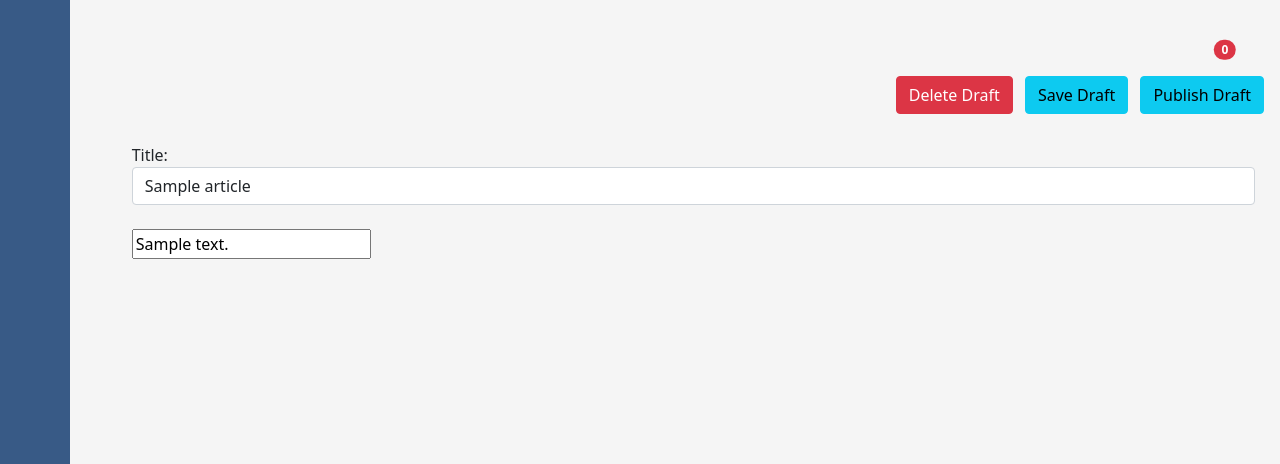
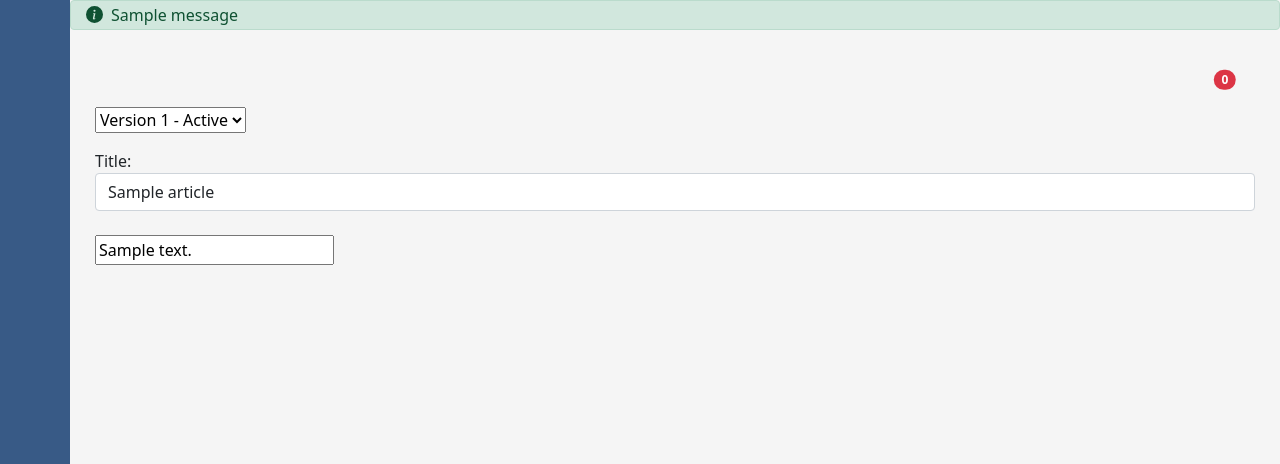
Before and after one commit to dpmumme12/Knowledge-Share, a Django app: page /Article/Edit/1 in a window 1280 px wide. Shown: the top 464 px of the page. Run offline with Django 4.2, Linux system fonts and the light colour scheme; tables that the repository leaves empty hold one stand-in row (Sample ...); one stand-in notice (Sample message) is shown; some libraries are stand-ins or nearby versions.

Commit message:
added style to alerts

```diff
--- a/SimpleKB/knowledgebase/urls.py
+++ b/SimpleKB/knowledgebase/urls.py
@@ -8,6 +8,6 @@ urlpatterns = [
     path('KnowledgeBase', KnowledgeBaseView.as_view(), name='knowledgebase'),
     path('Article/Create', ArticleEditView.as_view(), name='article_create'),
     path('Article/Edit/<int:article_id>', ArticleEditView.as_view(), name='article_edit'),
-    path('Article/Delete.<int:pk>', ArticleDeleteView.as_view(), name='article_delete'),
+    path('Article/Delete/<int:pk>', ArticleDeleteView.as_view(), name='article_delete'),
     path('Article/ImageUpload', ArticleImageUploadView.as_view(), name='article_image_upload'),
 ]
--- a/SimpleKB/knowledgebase/views.py
+++ b/SimpleKB/knowledgebase/views.py
@@ -4,6 +4,7 @@ from django.views.generic import View, DeleteView
 from django.http import JsonResponse
 from django.views.decorators.csrf import csrf_exempt
 from django.utils.decorators import method_decorator
+from django.contrib import messages
 from datetime import datetime
 from .forms import ArticleForm
 from .models import Article, ArticleImage
@@ -18,6 +19,7 @@ class DashboardView(View):
 class KnowledgeBaseView(View):
 
     def get(self, request):
+        messages.add_message(request, messages.INFO, 'Hello world.')
         return render(request, 'knowledgebase/knowledgebase.html')
 
 
@@ -33,10 +35,12 @@ class ArticleEditView(View):
             )
             return redirect('knowledgebase:article_edit', article_id=article.id)
 
-        article = get_object_or_404(Article, id=article_id)
+        current_article = get_object_or_404(Article, id=article_id)
+        article_versions = Article.objects.filter(uuid=current_article.uuid)
         return render(request, self.template_name, {
-            'ArticleForm': ArticleForm(instance=article),
-            'article': article,
+            'ArticleForm': ArticleForm(instance=current_article),
+            'article_versions': article_versions,
+            'article': current_article,
         })
 
     def post(self, request, article_id):
--- a/SimpleKB/static/global.css
+++ b/SimpleKB/static/global.css
@@ -1,5 +1,18 @@
 body  {
     background-color: rgb(245, 245, 245);
+}
+
+/* .col-1 {
+    width: 70px;
+}
+
+.col {
+    padding-left: 3%;
+} */
+
+.t {
+    flex: 0 0 auto;
+    width: 70px;
 }
 
 .rounded-corners {
@@ -66,6 +79,28 @@ body  {
     font-size: 12px;
 }
 
+.alert {
+    height: 30px;
+    margin: auto;
+    line-height:30px;
+    padding:0px 15px;
+    padding-bottom: 1px;
+}
+
+.alert-close-button {
+  position: absolute;
+  right: 0;
+  padding-right: 1rem;
+  color: #000;
+}
+
+.alert-close-button:hover {
+    cursor: pointer;
+    color: #000;
+    text-decoration: none;
+    opacity: 0.55;
+}
+
 
 
 @media all and (max-width:992px) {
--- a/SimpleKB/templates/blocks/desktop_navbar.html
+++ b/SimpleKB/templates/blocks/desktop_navbar.html
@@ -1,7 +1,7 @@
 {% url 'knowledgebase:dashboard' as dashboard_url %}
 {% url 'knowledgebase:knowledgebase' as knowledgebase_url %}
 
-<div class="col-1 g-0 nav-bar-desktop">
+<div class="t g-0 nav-bar-desktop">
     <div class="nav-bar-col nav-bg-color text-break">
       <ul class="nav flex-column">
         <li class="nav-item">
--- a/SimpleKB/templates/knowledgebase/article_edit.html
+++ b/SimpleKB/templates/knowledgebase/article_edit.html
@@ -8,7 +8,17 @@
 {% endblock styles %}
 
 {% block body %}
-<div class="pb-1 pt-4 text-end">
+<div class="editor-wrapper">
+    <div class="pb-3">
+        <div class="d-inline-block">
+            <select>
+                {% for version in article_versions %}
+                    <option>Version {{version.version}} - {{version.get_article_status_display}}</option>
+                {% endfor %}
+            </select>
+        </div>
+        <div class="d-inline-block float-end">
+            {% if article.article_status == article.Status.DRAFT %}
                 <div class="pe-2 d-inline-block">
                     <form action="{% url 'knowledgebase:article_delete' article.id%}" method="post" class="d-inline-block">
                         {% csrf_token %}
@@ -21,8 +31,14 @@
                 <div class="pe-3 d-inline-block">
                     <button class="btn btn-info" type="submit" name="SubmitButton" value={{article.Status.ACTIVE}} form="ArticleForm">Publish Draft</button>
                 </div>
+            {% else %}
+                <div class="pe-2 d-inline-block">
+
                 </div>
-<div class="editor-wrapper">
+            {% endif %}
+        </div>
+    </div>
+
     <form method="post" id="ArticleForm">
         {% csrf_token %}
         <div class="pb-4">
--- a/SimpleKB/templates/layouts/base_knowledgebase.html
+++ b/SimpleKB/templates/layouts/base_knowledgebase.html
@@ -2,6 +2,18 @@
 {% load static %}
 
 {% block main %}
+<svg xmlns="http://www.w3.org/2000/svg" style="display: none;">
+  <symbol id="check-circle-fill" fill="currentColor" viewBox="0 0 16 16">
+    <path d="M16 8A8 8 0 1 1 0 8a8 8 0 0 1 16 0zm-3.97-3.03a.75.75 0 0 0-1.08.022L7.477 9.417 5.384 7.323a.75.75 0 0 0-1.06 1.06L6.97 11.03a.75.75 0 0 0 1.079-.02l3.992-4.99a.75.75 0 0 0-.01-1.05z"/>
+  </symbol>
+  <symbol id="info-fill" fill="currentColor" viewBox="0 0 16 16">
+    <path d="M8 16A8 8 0 1 0 8 0a8 8 0 0 0 0 16zm.93-9.412-1 4.705c-.07.34.029.533.304.533.194 0 .487-.07.686-.246l-.088.416c-.287.346-.92.598-1.465.598-.703 0-1.002-.422-.808-1.319l.738-3.468c.064-.293.006-.399-.287-.47l-.451-.081.082-.381 2.29-.287zM8 5.5a1 1 0 1 1 0-2 1 1 0 0 1 0 2z"/>
+  </symbol>
+  <symbol id="exclamation-triangle-fill" fill="currentColor" viewBox="0 0 16 16">
+    <path d="M8.982 1.566a1.13 1.13 0 0 0-1.96 0L.165 13.233c-.457.778.091 1.767.98 1.767h13.713c.889 0 1.438-.99.98-1.767L8.982 1.566zM8 5c.535 0 .954.462.9.995l-.35 3.507a.552.552 0 0 1-1.1 0L7.1 5.995A.905.905 0 0 1 8 5zm.002 6a1 1 0 1 1 0 2 1 1 0 0 1 0-2z"/>
+  </symbol>
+</svg>
+
 <div class="container-fluid">
   <div class="row">
     <!--   Desktop Navbar    -->
@@ -11,6 +23,18 @@
     <!--   Main body    -->
     <div class="col g-0">
       <div class="main-body text-break">
+        {% if messages %}
+          {% for message in messages %}
+            <div id="message_{{ forloop.counter }}"
+                {% if message.tags %} class="alert alert-{{message.tags}} d-flex align-items-center alert-dismissible fade show animate__animated animate__fadeInDown"
+                {% endif %}>
+                <svg class="bi flex-shrink-0 me-2" width="17" height="17" role="img" aria-label="Info:"><use xlink:href="#info-fill"/></svg>
+                {{ message }}
+
+              <a class="alert-close-button" data-bs-dismiss="alert" aria-label="Close"><i class="fa-solid fa-xmark"></i></a>
+            </div>
+          {% endfor %}
+        {% endif %}
         <div class="header">
           <div class="top-right-menu">
             <div class="top-right-menu-item ">
@@ -21,6 +45,7 @@
             </div>
           </div>
         </div>
+
         {% block body %}
         {% endblock body %}
       </div>
```
Lines whose indentation alone changed are shown as unchanged.
